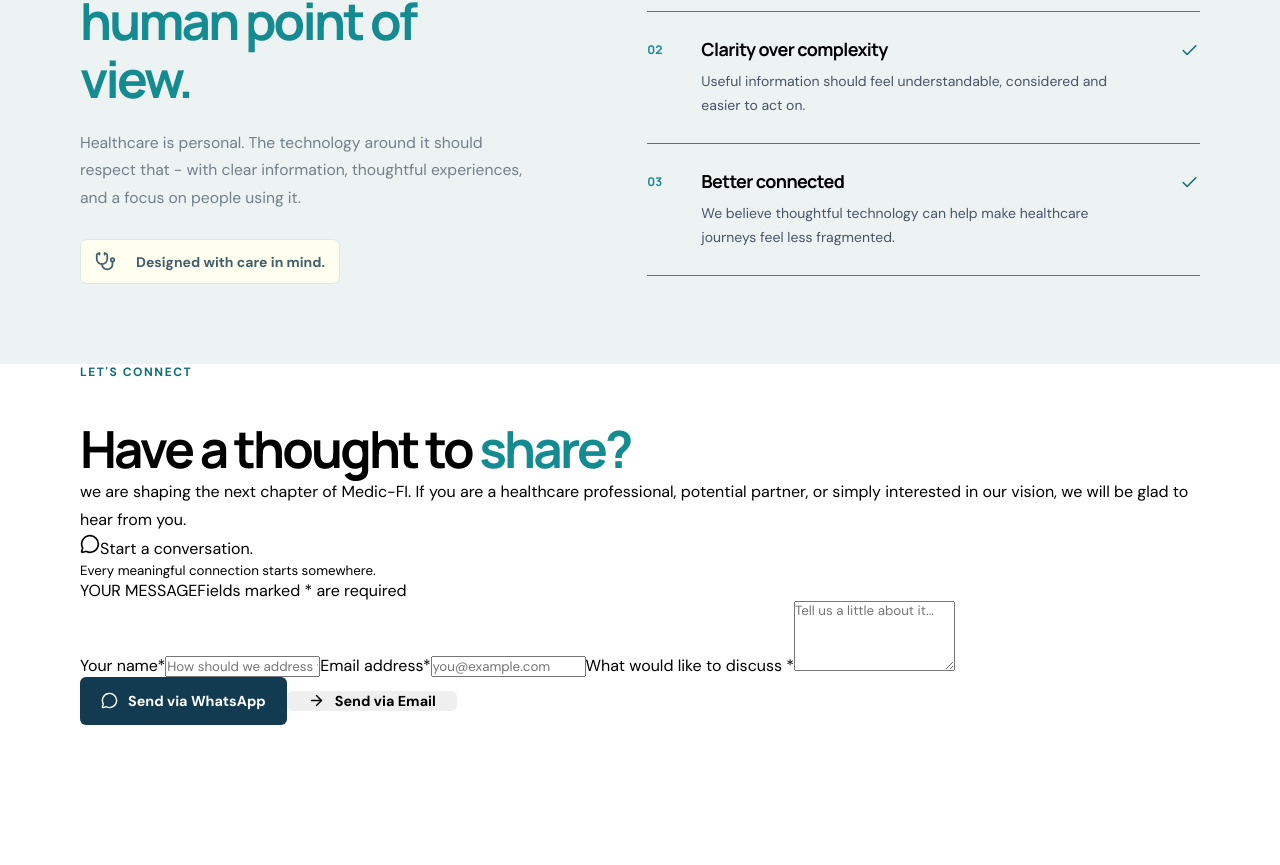
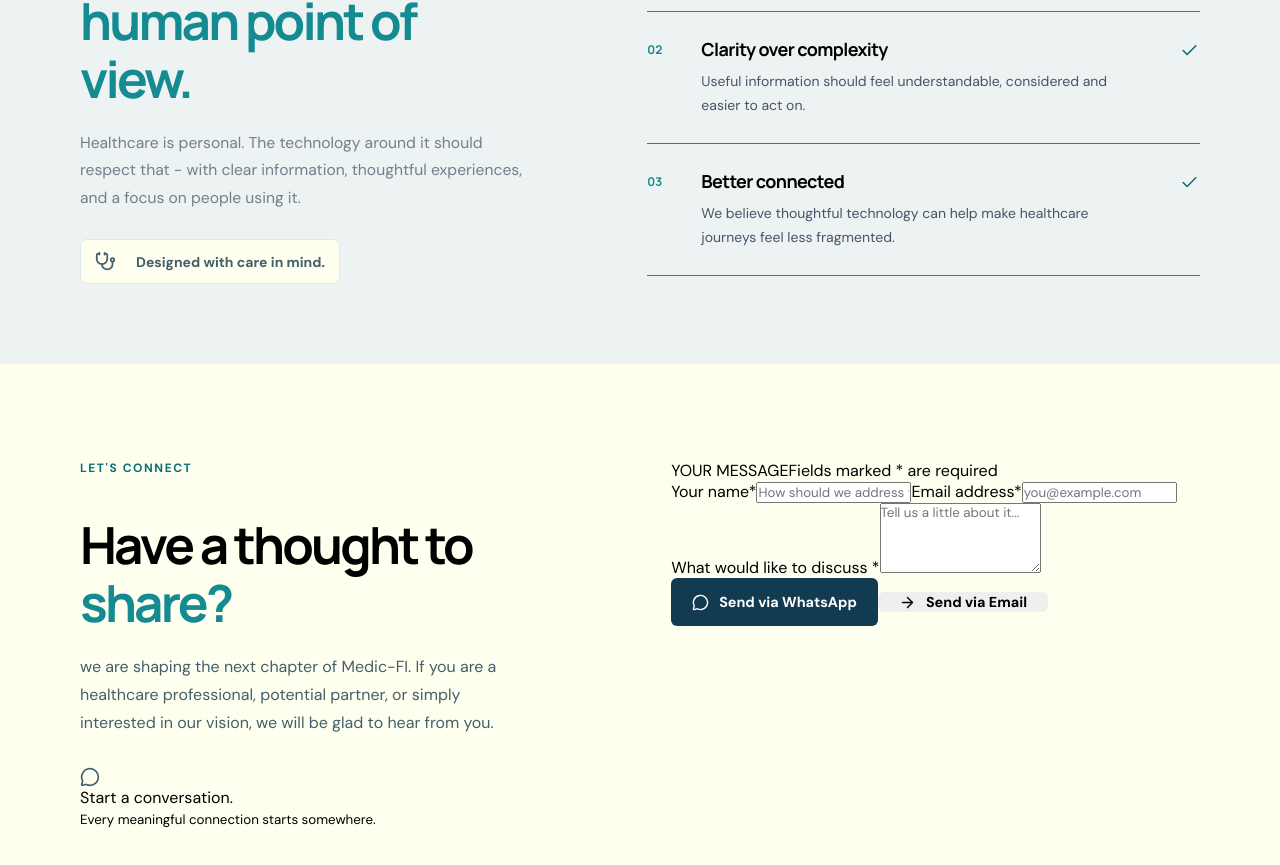
Before and after one commit to NDeenSanhaj96/medic-fi, a React (Vite) app: page / in a window 1280 px wide. Shown: the part 2796-3661 px from the top of the page. Before the commit the page ends 3521 px from the top, so only its background shows below. Built offline with nearby package versions, Linux system fonts and the light colour scheme.

Commit message:
style: Add some styles to the Contact Section

```diff
--- a/src/App.css
+++ b/src/App.css
@@ -471,6 +471,38 @@
   color: #0d6f78;
 }
 
+/* The Contact Section */
+
+.contact {
+  padding-top: var(--space-24);
+  padding-bottom: var(--space-20);
+  background: var(--color-white-background);
+}
+
+.contact_grid-container {
+  display: grid;
+  grid-template-columns: 0.9fr 1fr;
+  align-items: start;
+  gap: clamp(50px, 9vw, 130px);
+}
+
+.contact_description-container h2 {
+  margin: 29px 0 22px;
+}
+
+.contact_description-container p {
+  max-width: 460px;
+  margin-bottom: 30px;
+  color: #425f6b;
+}
+
+.contact_prompt > svg {
+  display: flex;
+  align-items: center;
+  gap: 13px;
+  color: #425f6b;
+}
+
 /*
 ====================
   Media Queries
```
